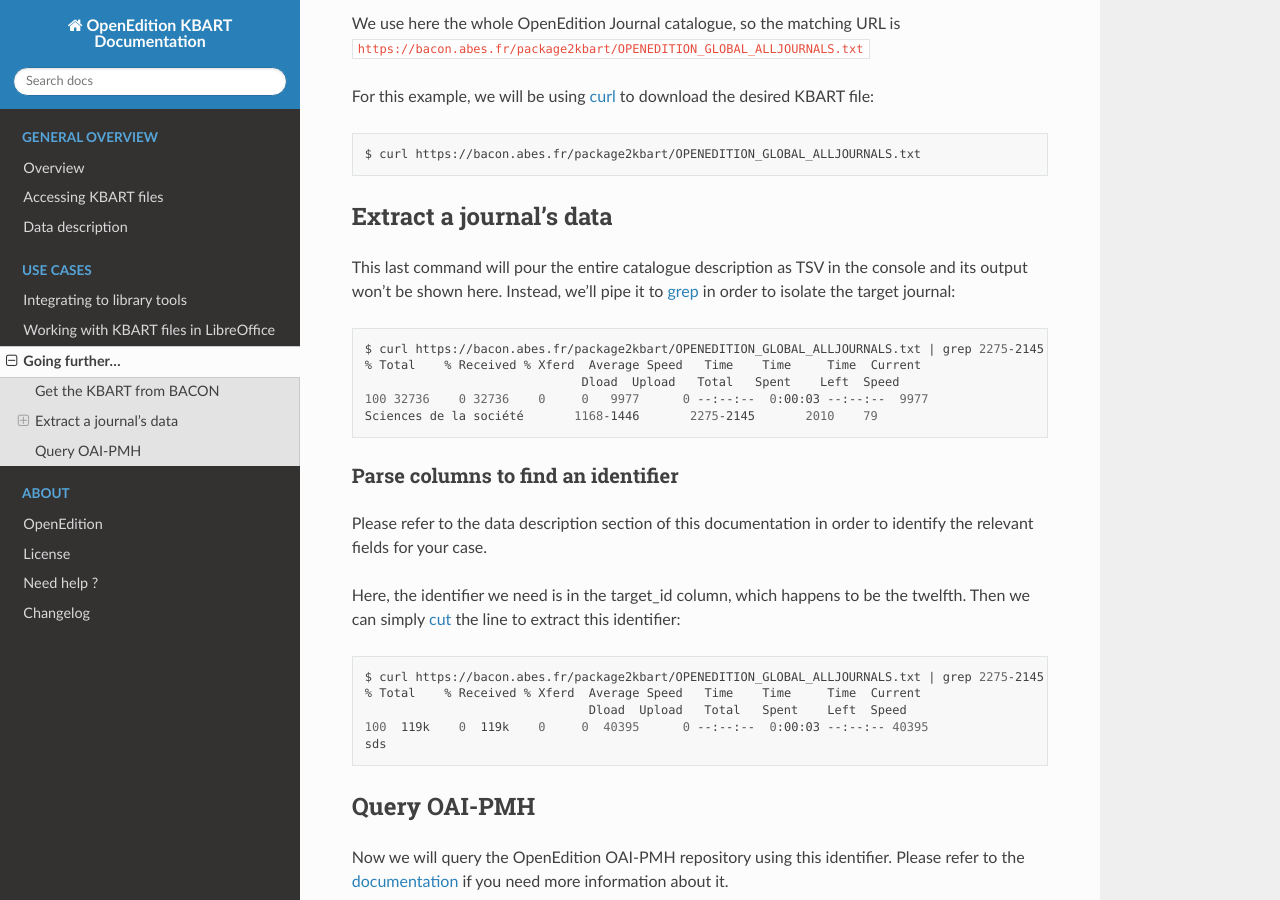
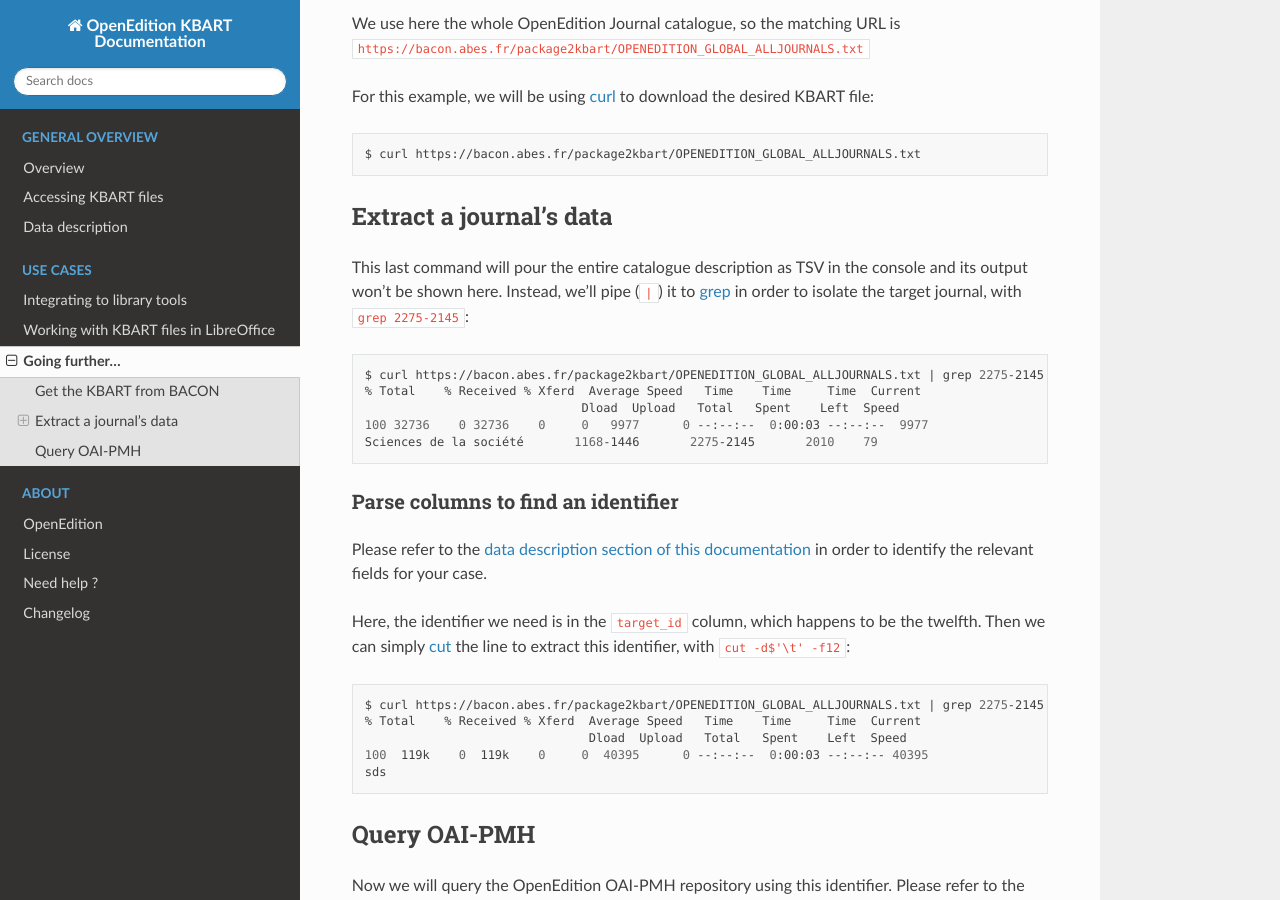
Before and after one commit to OpenEdition/kbart-openedition, a Sphinx documentation site: the page built from docs/source/further.rst, in a window 1280 px wide and 900 px high, scrolled down 492 px. Built offline with Sphinx 7.4.7 and the Read the Docs theme 2.0.0, drawn with Linux system fonts in a browser that asks for light colours.

Commit message:
clearer commands

```diff
--- a/docs/source/further.rst
+++ b/docs/source/further.rst
@@ -33,8 +33,8 @@
 --------------------------------
 
 This last command will pour the entire catalogue description as TSV in the console
-and its output won't be shown here. Instead, we'll pipe it to `grep <https://www.gnu.org/software/grep/manual/grep.html>`_
-in order to isolate the target journal:
+and its output won't be shown here. Instead, we'll pipe (``|``) it to `grep <https://www.gnu.org/software/grep/manual/grep.html>`_
+in order to isolate the target journal, with ``grep 2275-2145``:
 
 .. code-block:: bash
 
@@ -47,12 +47,12 @@
 Parse columns to find an identifier
 ^^^^^^^^^^^^^^^^^^^^^^^^^^^^^^^^^^^^^^
 
-Please refer to the data description section of this documentation in order to
-identify the relevant fields for your case.
+Please refer to the :ref:`data description section of this documentation <description>`
+in order to identify the relevant fields for your case.
 
-Here, the identifier we need is in the target_id column, which happens to be the twelfth.
+Here, the identifier we need is in the ``target_id`` column, which happens to be the twelfth.
 Then we can simply `cut <http://man7.org/linux/man-pages/man1/cut.1.html>`_ the
-line to extract this identifier:
+line to extract this identifier, with ``cut -d$'\t' -f12``:
 
 .. code-block:: bash
 
```
